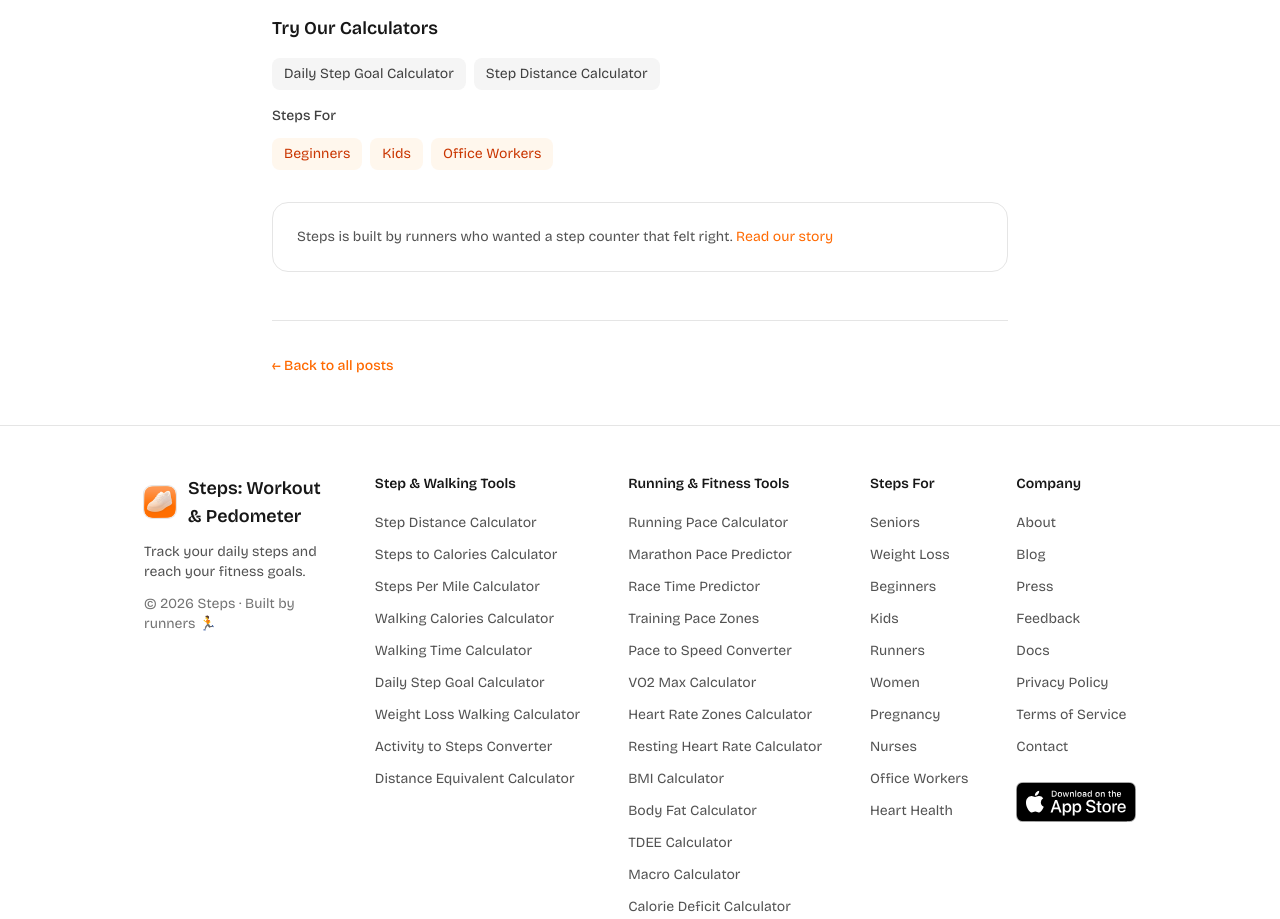
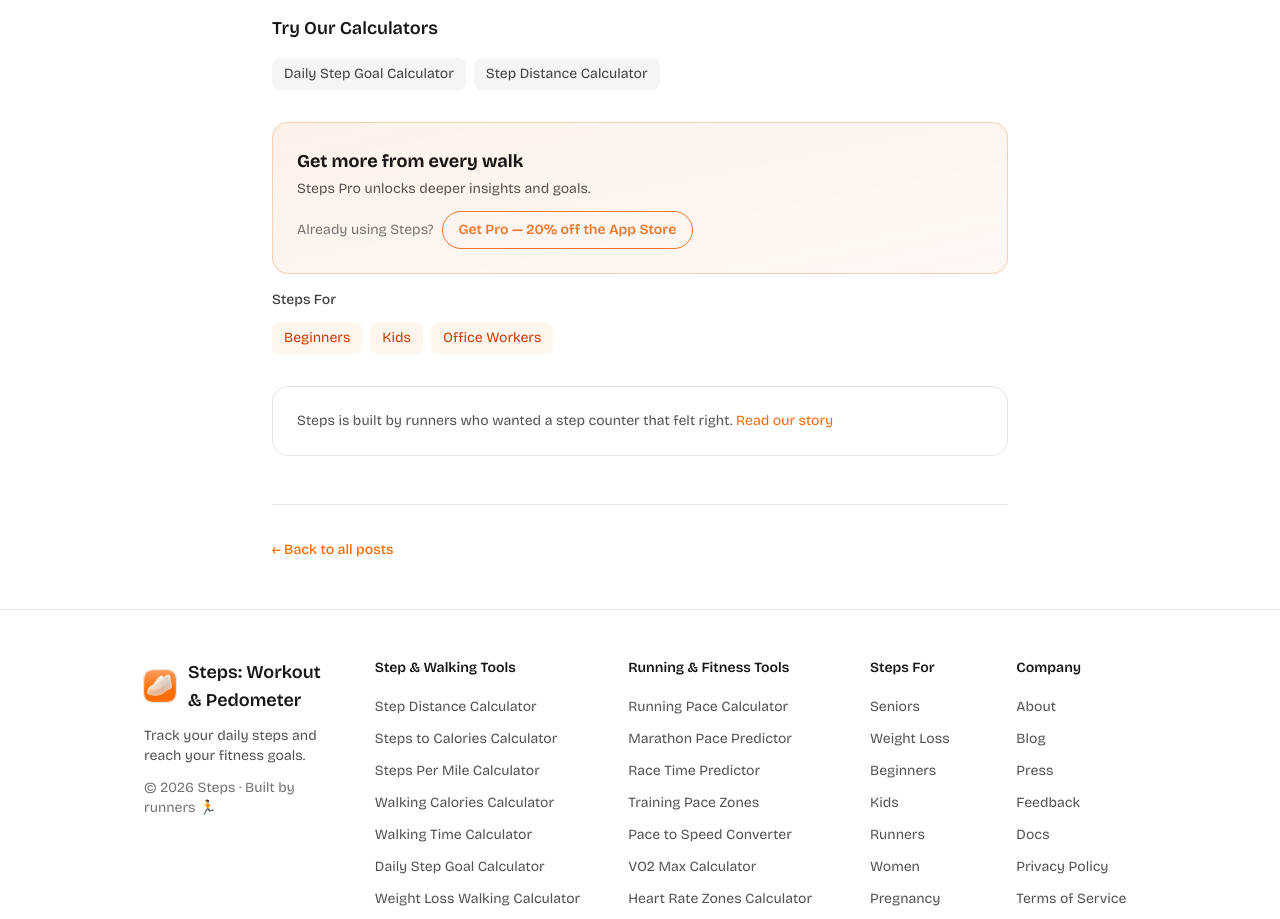
Before and after one commit to dqhieu/getsteps-app, a Next.js app: page /blog/10000-steps-a-day-benefits in a window 1280 px wide. Shown: the part 6500-7419 px from the top of the page. Built offline with nearby package versions, Linux system fonts and the light colour scheme.

Commit message:
feat: add Pro CTA card to blog posts

```diff
--- a/app/blog/[slug]/page.tsx
+++ b/app/blog/[slug]/page.tsx
@@ -8,6 +8,7 @@
 import { LandingNavbar } from "@/components/landing-navbar";
 import { LandingFooter } from "@/components/landing-footer";
 import { RelatedContentSection } from "@/components/related-content-section";
+import { BlogProCta } from "@/components/blog-pro-cta";
 import { PersonaLinks } from "@/components/persona-links";
 import { BLOG_RELATED_POSTS, BLOG_RELATED_TOOLS, BLOG_RELATED_PERSONAS } from "@/lib/internal-links";
 import { SITE_CONFIG } from "@/lib/constants";
@@ -226,6 +227,7 @@
           relatedPosts={BLOG_RELATED_POSTS[slug] || []}
           relatedTools={BLOG_RELATED_TOOLS[slug] || []}
         />
+        <BlogProCta />
         <PersonaLinks items={BLOG_RELATED_PERSONAS[slug] || []} />
 
         <div className="mt-8 rounded-2xl border border-neutral-200 dark:border-neutral-800 p-6">
--- /dev/null
+++ b/components/blog-pro-cta.tsx
@@ -0,0 +1,20 @@
+import { ProUpsell } from "./pro-upsell";
+
+/**
+ * Pro-only CTA card for blog posts, which otherwise carry no app CTA. Blog
+ * traffic is the coldest segment, so this is a low-prominence upsell measured
+ * via the get-pro goal rather than a primary download push.
+ */
+export function BlogProCta() {
+  return (
+    <div className="mt-8 rounded-2xl border border-[#ED772F]/30 bg-gradient-to-br from-[#ED772F]/10 to-[#ED772F]/5 dark:from-[#ED772F]/20 dark:to-[#ED772F]/10 p-6">
+      <h2 className="text-lg font-bold text-neutral-900 dark:text-white mb-1">
+        Get more from every walk
+      </h2>
+      <p className="text-sm text-neutral-600 dark:text-neutral-400">
+        Steps Pro unlocks deeper insights and goals.
+      </p>
+      <ProUpsell />
+    </div>
+  );
+}
```
Also changed, not shown: 1 other file (tests, documents, lock files or other folders).
